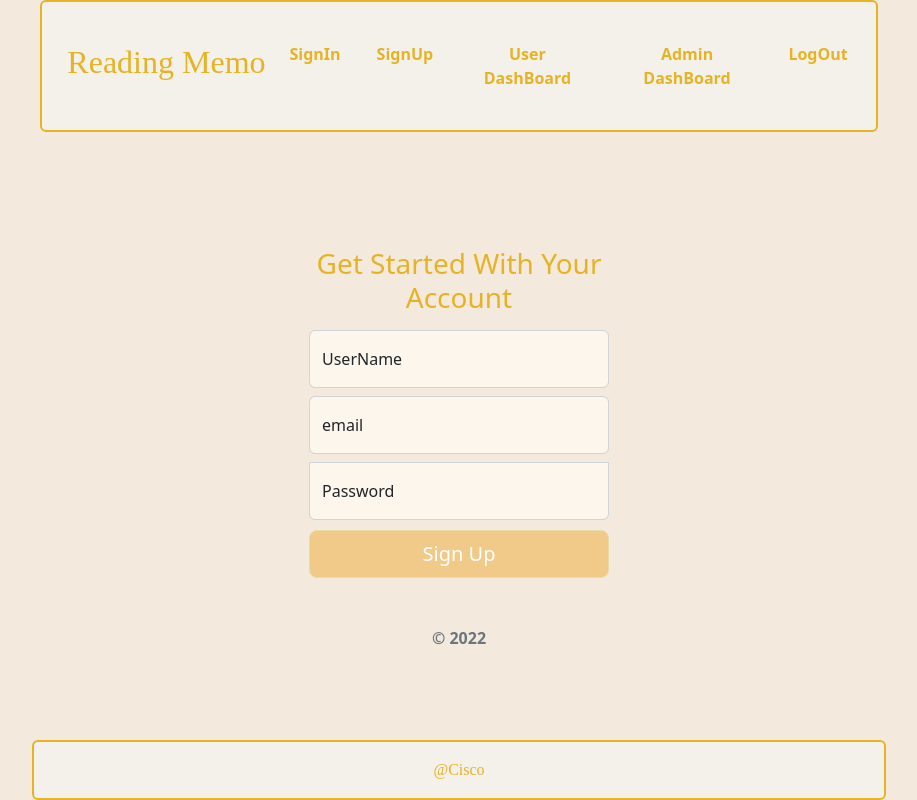
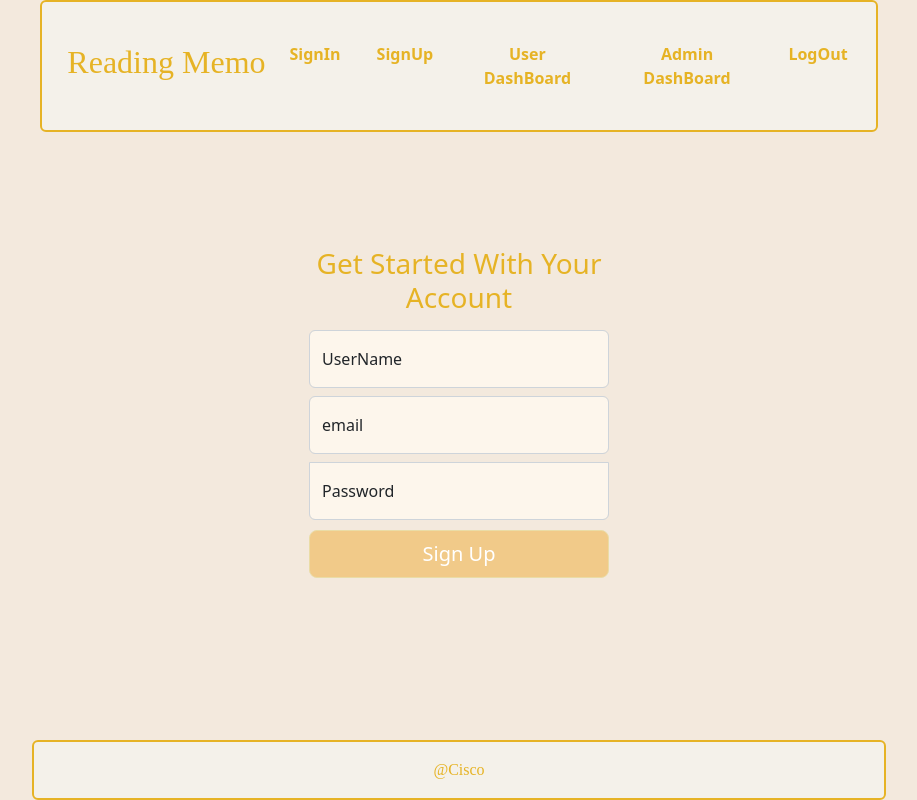
Before and after one commit to Dump00/Reading_Memo_Client, a React (Create React App) app: page / in a window 1280 px wide. Shown: the whole page, without its empty margins (181-1098 px from the left). Built offline with nearby package versions, Linux system fonts and the light colour scheme; a web font is replaced by a local one.

Commit message:
refactor all components

```diff
--- a/src/components/SignIn/SignIn.tsx
+++ b/src/components/SignIn/SignIn.tsx
@@ -19,7 +19,6 @@
                     <p>Not a member yet?</p>
                     </div>
                     <button className="w-100 btn btn-lg btn-dark" type="submit">Sign Up</button>
-                    <p className="mt-5 mb-3 text-muted fw-bold">&copy; 2022</p>
                 </form>
             </main>
         </div>
--- a/src/components/SignUp/SignUp.tsx
+++ b/src/components/SignUp/SignUp.tsx
@@ -19,7 +19,6 @@
                     <label htmlFor="floatingPassword">Password</label>
                 </div>
                 <button className="w-100 btn btn-lg btn-dark" type="submit">Sign Up</button>
-                <p className="mt-5 mb-3 text-muted fw-bold">&copy; 2022</p>
             </form>
         </main>
     </div>
```
